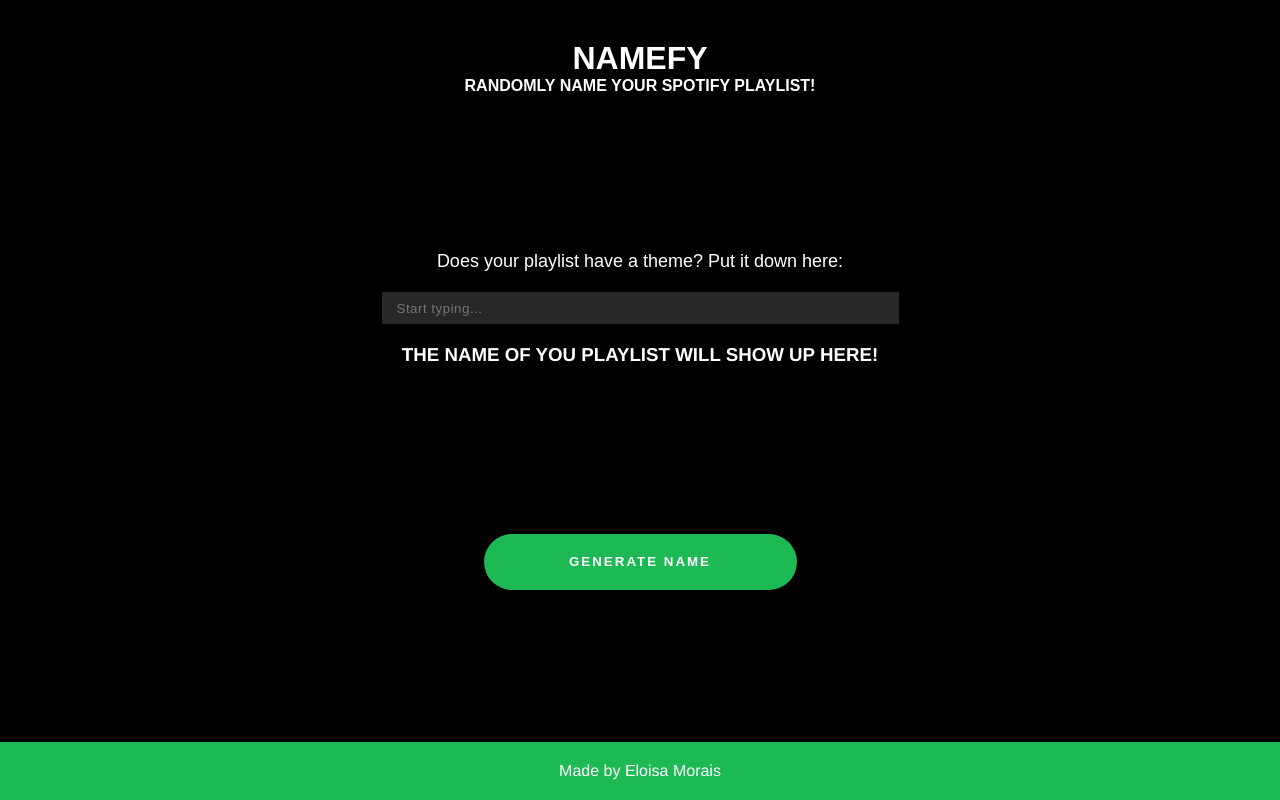
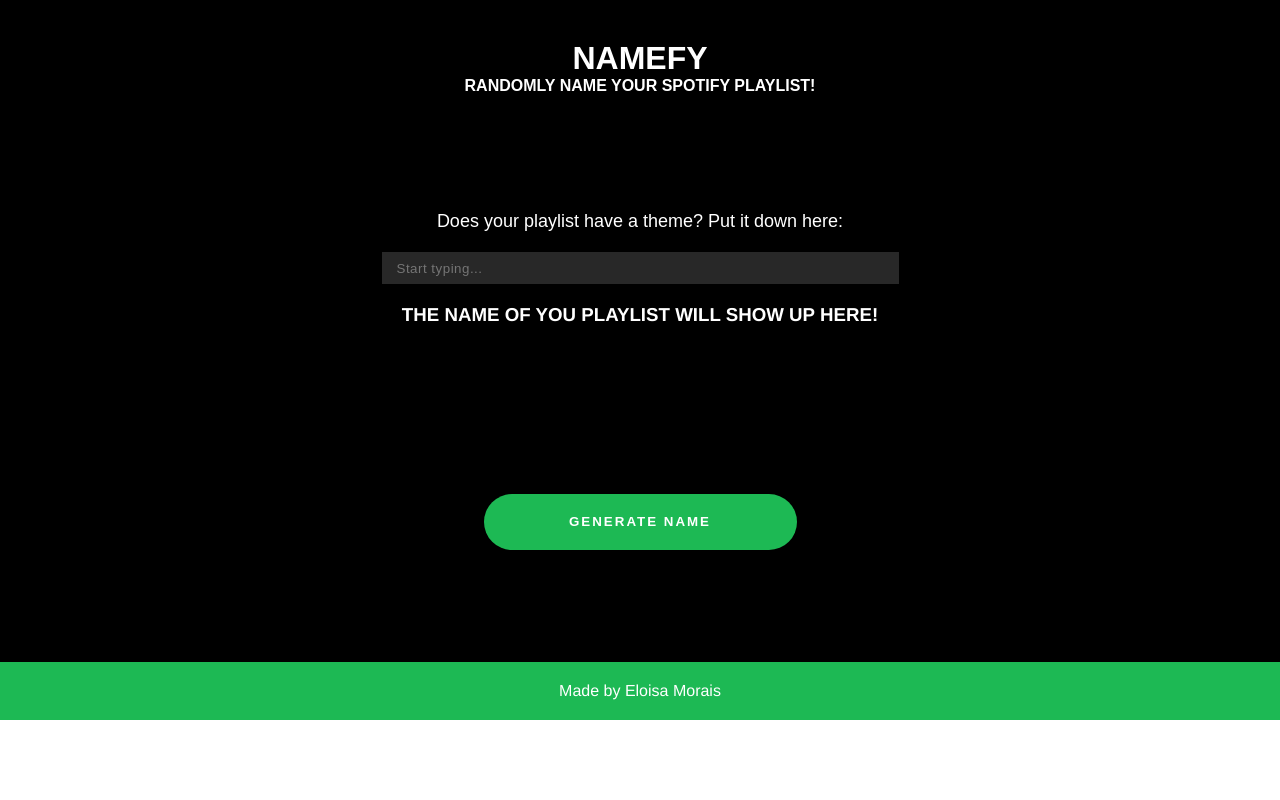
Before and after one commit to eloisasmorais/eloisasmorais.github.io, a PHP site: page / in a window 1280 px wide. Run offline with PHP 8.4, Linux system fonts and the light colour scheme.

Commit message:
Changed container vh.

```diff
--- a/Namefy/style.css
+++ b/Namefy/style.css
@@ -11,7 +11,7 @@ h1, h2, h3, h4, h5, h6, button {
 }
 
 .container {
-    height: 100%;
+    height: 90vh;
     width: 100%;
     display: flex;
     flex-direction: column;
```
